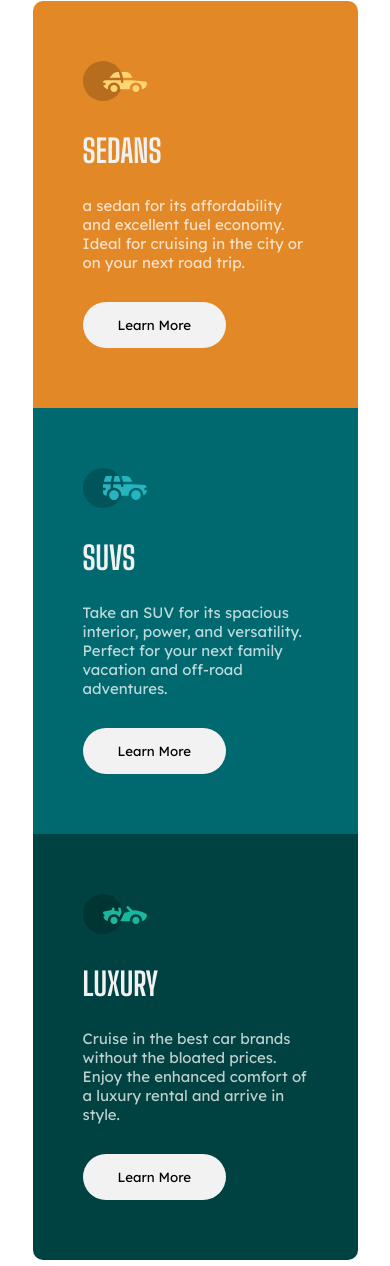
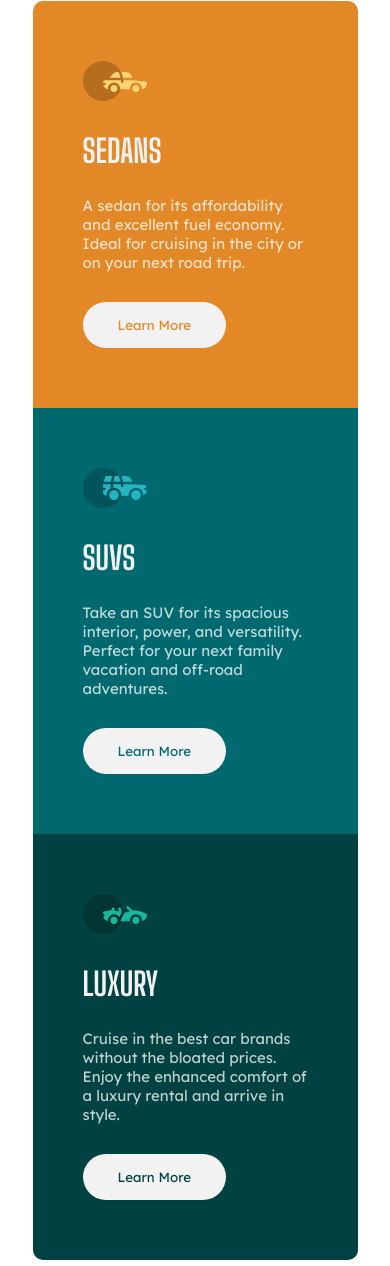
Before and after one commit to nFinityV2/3-column-preview-card, a plain HTML site: page index.html in a window 390 px wide. Shown: the part 74-1340 px from the top of the page. Drawn offline with Linux system fonts and the light colour scheme.

Commit message:
Completed Mobile layout

```diff
--- a/index.html
+++ b/index.html
@@ -29,10 +29,10 @@
         <img src="images/icon-sedans.svg" alt="Sedans" />
         <h1>Sedans</h1>
         <p>
-          a sedan for its affordability and excellent fuel economy. Ideal for
+          A sedan for its affordability and excellent fuel economy. Ideal for
           cruising in the city or on your next road trip.
         </p>
-        <button>Learn More</button>
+        <button class="sedan-colour">Learn More</button>
       </div>
     </section>
 
@@ -44,7 +44,7 @@
           Take an SUV for its spacious interior, power, and versatility. Perfect
           for your next family vacation and off-road adventures.
         </p>
-        <button>Learn More</button>
+        <button class="suv-colour">Learn More</button>
       </div>
     </section>
 
@@ -56,7 +56,7 @@
           Cruise in the best car brands without the bloated prices. Enjoy the
           enhanced comfort of a luxury rental and arrive in style.
         </p>
-        <button>Learn More</button>
+        <button class="luxury-colour">Learn More</button>
       </div>
     </section>
 
--- a/styles.css
+++ b/styles.css
@@ -32,7 +32,6 @@ button {
     border-radius: 50px;
     background-color: hsl(0, 0%, 95%);
     font-family: 'Lexend Deca', sans-serif;
-    color: inherit;
 }
 
 .card-layout {
@@ -56,3 +55,15 @@ button {
     margin-bottom: 75px;
     border-radius: 0 0 10px 10px;
 }
+
+.sedan-colour {
+    color: hsl(31, 77%, 52%);
+}
+
+.suv-colour {
+    color: hsl(184, 100%, 22%);
+}
+
+.luxury-colour {
+    color: hsl(179, 100%, 13%);
+}
```
